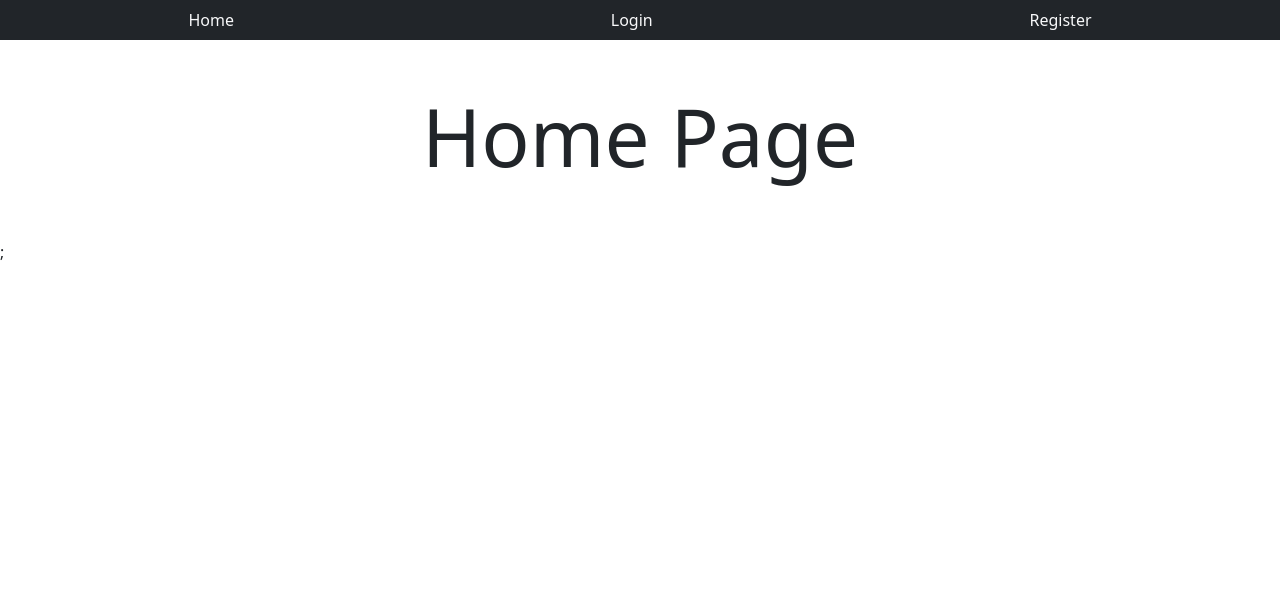
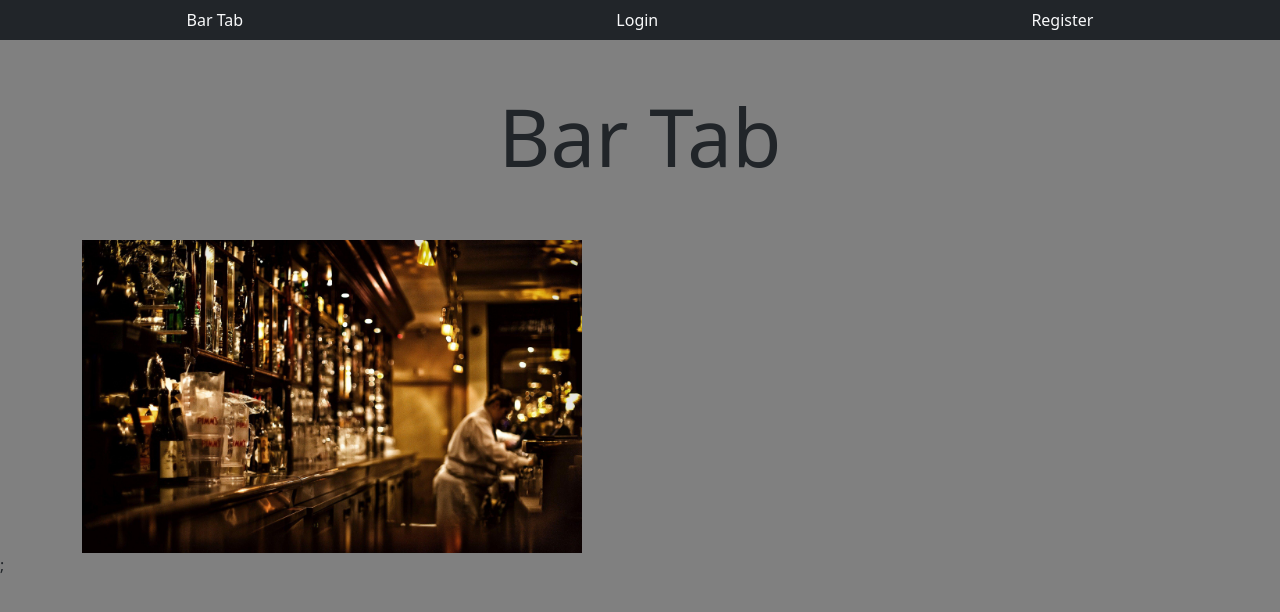
Before and after one commit to BreckCowan/SocialMediaApp2022, a Next.js app in the folder client/: page / in a window 1280 px wide. Shown: the top 612 px of the page. Built offline with nearby package versions, Linux system fonts and the light colour scheme.

Commit message:
added public folder with image/css folders, added image to home page

```diff
--- a/client/components/Nav.js
+++ b/client/components/Nav.js
@@ -6,7 +6,7 @@ const Nav = () => {
       {/* Link to home page */}
       <li className="nav-item">
         <Link href="/">
-          <a className="nav-link text-light">Home</a>
+          <a className="nav-link text-light">Bar Tab</a>
         </Link>
       </li>
       {/* Link to login page */}
--- a/client/pages/_app.js
+++ b/client/pages/_app.js
@@ -1,9 +1,13 @@
 import "bootstrap/dist/css/bootstrap.min.css";
 import Nav from "../components/Nav";
+import Head from "next/head";
 
 function MyApp({ Component, pageProps }) {
   return (
     <>
+    <Head>
+      <link rel="stylesheet" href="/css/styles.css" />
+    </Head>
       <Nav />
       <Component {...pageProps} />;
     </>
--- a/client/pages/index.js
+++ b/client/pages/index.js
@@ -3,7 +3,8 @@ const Home = () => {
     <div className="container">
       <div className="row">
         <div className="col">
-          <h1 className="display-1 text-center py-5">Home Page</h1>
+          <h1 className="display-1 text-center py-5">Bar Tab</h1>
+          <img src='/images/back-bar.jpg'></img>
         </div>
       </div>
     </div>
--- /dev/null
+++ b/client/public/css/styles.css
@@ -0,0 +1,7 @@
+img {
+    width: 500px;
+}
+
+body {
+    background-color: grey !important;
+}
```
Also changed, not shown: client/public/images/back-bar.jpg (added).
